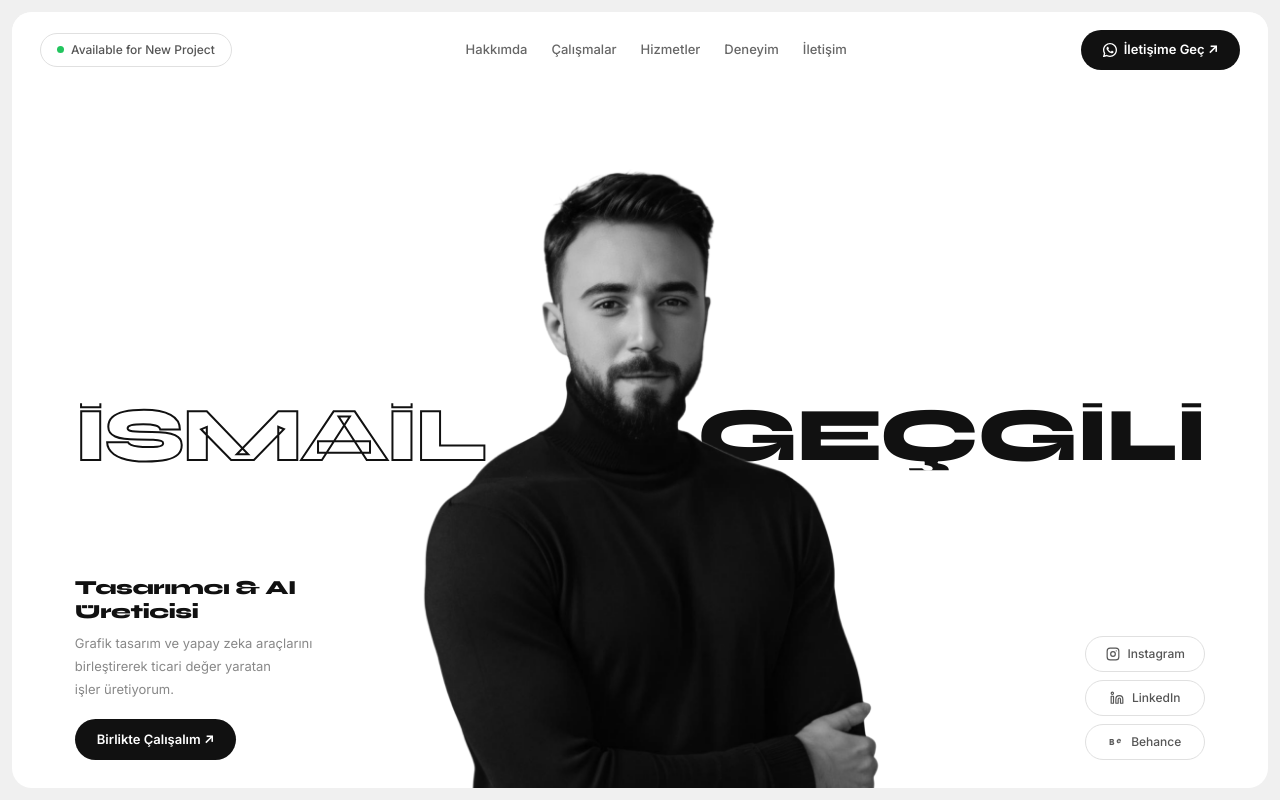
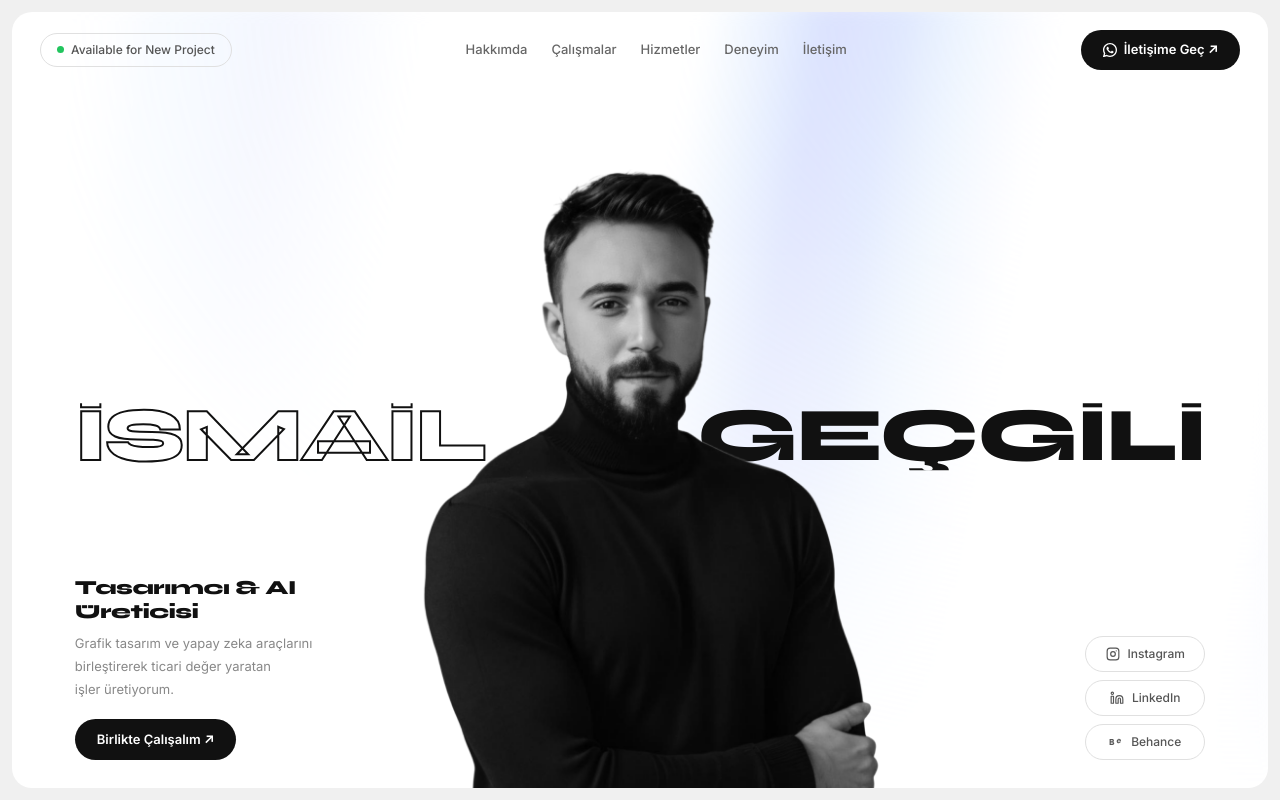
Before and after one commit to igecgili/portfolio, a Next.js app: page / in a window 1280 px wide. Shown: the top 800 px of the page. Built offline with nearby package versions, Linux system fonts and the light colour scheme.

Commit message:
Desktop hero: add aurora background effect

```diff
--- a/app/globals.css
+++ b/app/globals.css
@@ -46,6 +46,12 @@ h1,h2,h3,h4 { font-family: 'Syne', sans-serif; }
 }
 .section-label::before { content: '/'; color: #bbb; margin-right: 3px; }
 
+@keyframes aurora {
+  from { background-position: 50% 50%, 50% 50%; }
+  to { background-position: 350% 50%, 350% 50%; }
+}
+.animate-aurora { animation: aurora 12s linear infinite; }
+
 .hakkimda-orbital-mobile { display: none; }
 
 @media (max-width: 767px) {
--- a/components/Hero.tsx
+++ b/components/Hero.tsx
@@ -234,11 +234,25 @@ export default function Hero() {
         position: "relative",
       }}
     >
+      {/* Aurora arka plan */}
+      <div style={{ position: "absolute", inset: 0, overflow: "hidden", pointerEvents: "none", zIndex: 0 }}>
+        <div style={{
+          position: "absolute", inset: "-10px",
+          backgroundImage: "repeating-linear-gradient(100deg,#fff 0%,#fff 7%,transparent 10%,transparent 12%,#fff 16%), repeating-linear-gradient(100deg,#93c5fd 10%,#a5b4fc 15%,#bfdbfe 20%,#ddd6fe 25%,#60a5fa 30%)",
+          backgroundSize: "300%, 200%",
+          backgroundPosition: "50% 50%, 50% 50%",
+          filter: "blur(10px)",
+          opacity: 0.5,
+          maskImage: "radial-gradient(ellipse at 100% 0%, black 10%, transparent 70%)",
+          WebkitMaskImage: "radial-gradient(ellipse at 100% 0%, black 10%, transparent 70%)",
+        }} className="animate-aurora" />
+      </div>
+
       {/* NAV */}
       <nav style={{
         display: "flex", alignItems: "center", justifyContent: "space-between",
         padding: "18px 28px", flexShrink: 0,
-        position: "relative", zIndex: 30, background: "#fff",
+        position: "relative", zIndex: 30, background: "transparent",
         flexWrap: "wrap", gap: "10px",
       }}>
         <div style={{
```
Also changed, not shown: 1 other file (tests, documents, lock files or other folders).
